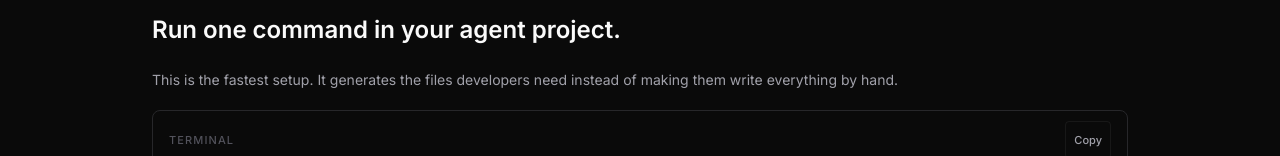
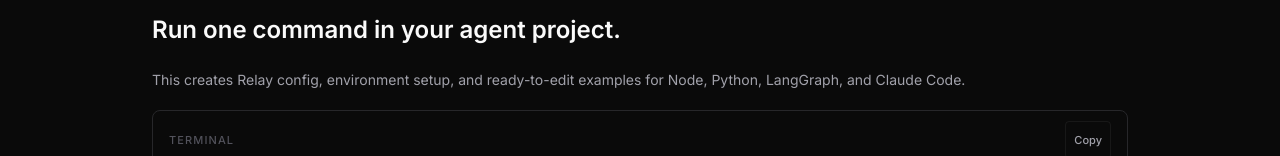
Before and after one commit to aniiketvarshney/Relayaisecurity, a React (Vite) app: page /docs in a window 1280 px wide. Shown: the part 623-779 px from the top of the page. Built offline with nearby package versions, Linux system fonts and the light colour scheme; no server answers; a web font is replaced by a local one.

Commit message:
Clarify quickstart setup wording

```diff
--- a/src/pages/Docs.tsx
+++ b/src/pages/Docs.tsx
@@ -176,8 +176,8 @@ export default function Docs() {
 
         <Section eyebrow="Step 1" title="Run one command in your agent project.">
           <p className="mb-4">
-            This is the fastest setup. It generates the files developers need
-            instead of making them write everything by hand.
+            This creates Relay config, environment setup, and ready-to-edit
+            examples for Node, Python, LangGraph, and Claude Code.
           </p>
           <CodeBlock label="Terminal" code={installCommand} />
           <p className="mt-4">The command creates:</p>
```
